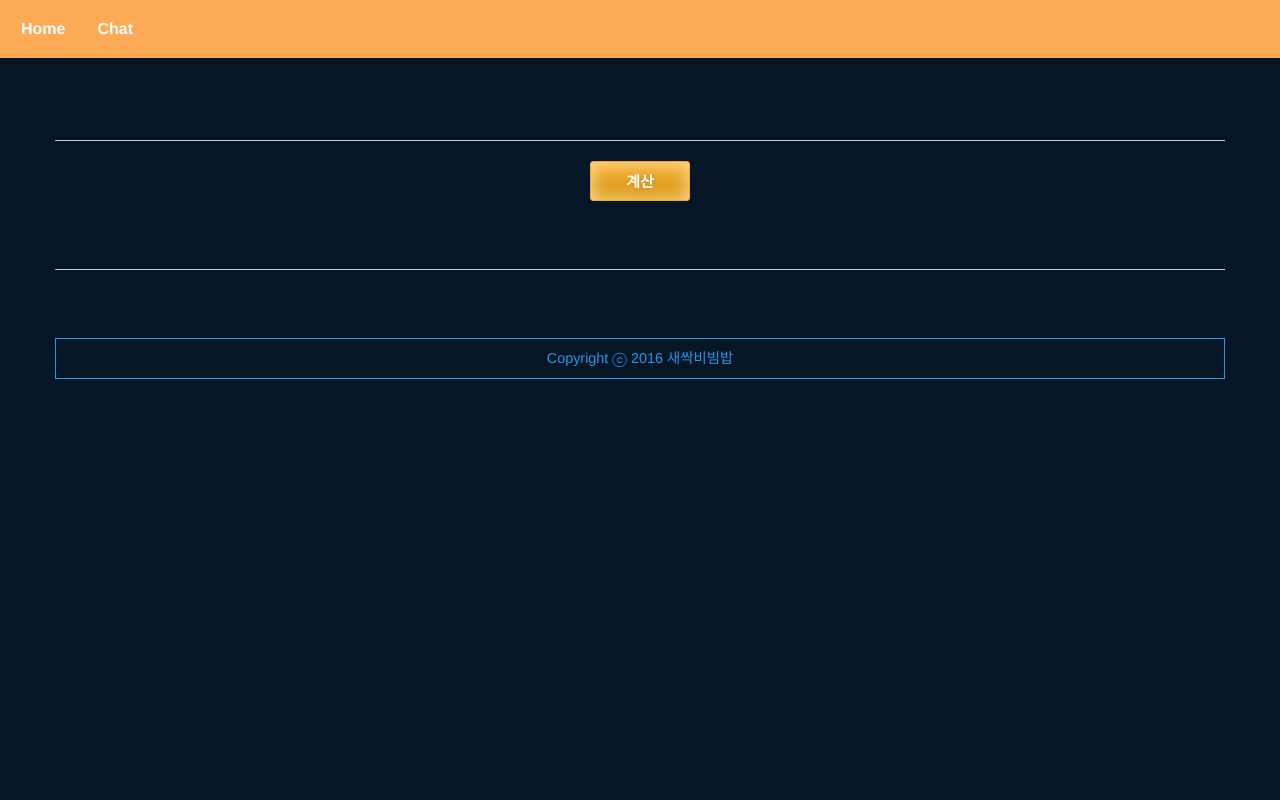
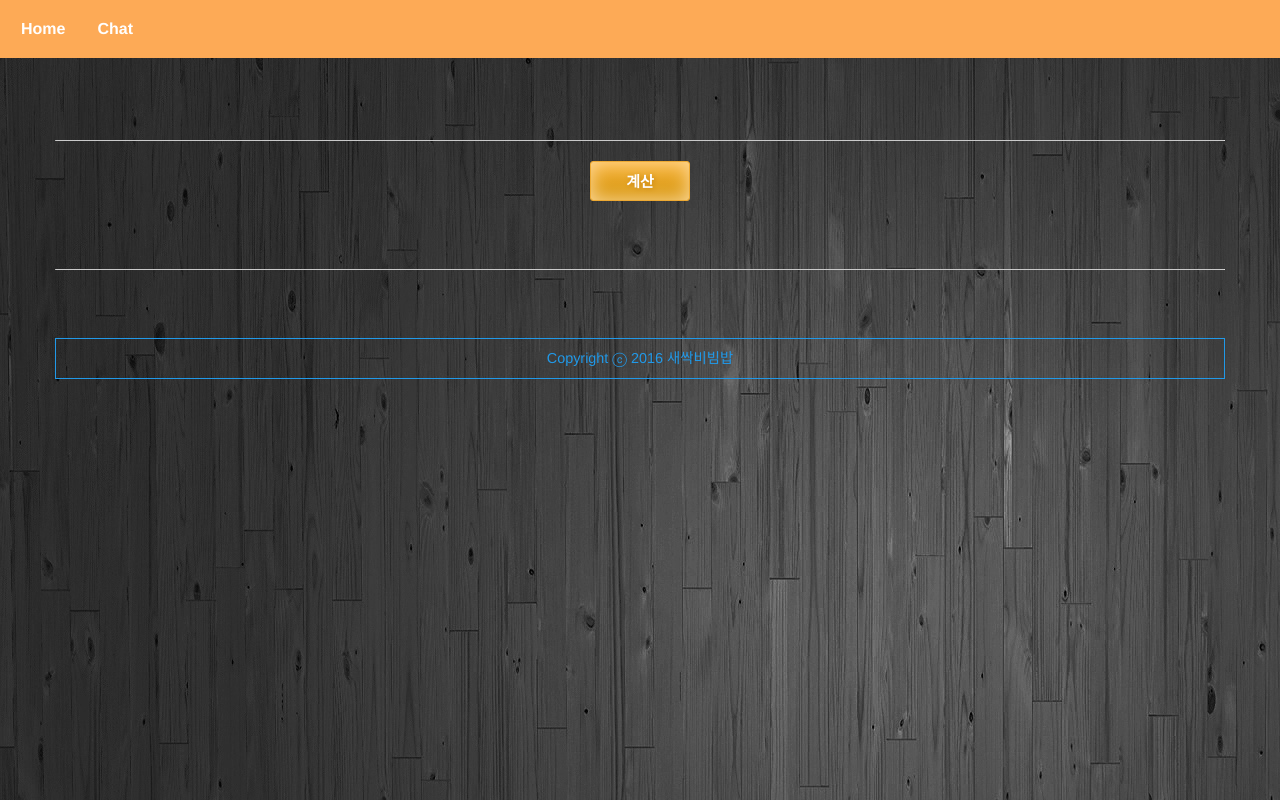
Before and after one commit to ehdgks0627/d_con, a Flask app: template flask_server/templates/info.html in a window 1280 px wide. Run offline with Flask 2, Linux system fonts and the light colour scheme; the template is opened without the code that fills it, so the values that code supplies are empty; some libraries are stand-ins or nearby versions.

Commit message:
change background

```diff
--- a/flask_server/server.py
+++ b/flask_server/server.py
@@ -173,7 +173,7 @@ def info(name):
     #try:
     if True:
         name = name.replace('#','-')
-        if cookies.get(name) != None and (time.time() - cookies.get(name)) < 600:
+        if cookies.get(name) != None and (time.time() - cookies.get(name)) < 3600:
             profile = profiles[name]
             quick_heros = quick_heroses[name]
             d = hero_datas[name]
--- a/flask_server/templates/info.html
+++ b/flask_server/templates/info.html
@@ -50,8 +50,9 @@
         }
 
         body {
-            background-color: #061627;
-            background-repeat: no-repeat;
+			background-image: url('/static/map/wooden.jpg');
+            background-repeat: repeat-x;
+            background-repeat: repeat-y;
             box-sizing: inherit;
         }
 
```
Also changed, not shown: flask_server/static/map/wooden.jpg (added), 1 other file.
